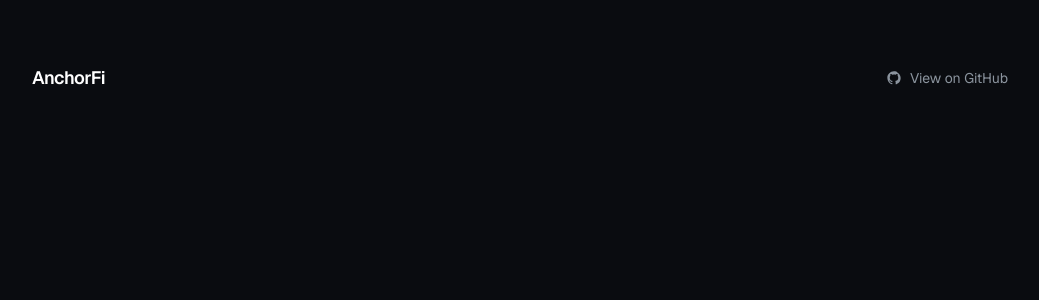
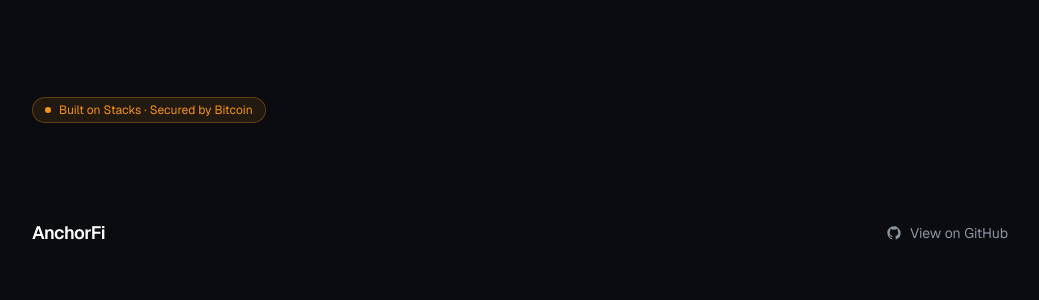
Before and after one commit to thewealthyplace/anchorfi, a Next.js app in the folder frontend/: page / in a window 1280 px wide. Shown: the top 300 px of the page, without its empty margins (120-1159 px from the left). Built offline with nearby package versions, Linux system fonts and the light colour scheme.

Commit message:
feat: add hero Bitcoin/Stacks badge
Renders an orange pill badge with a live-dot indicator reading "Built on Stacks · Secured by Bitcoin" to establish protocol context immediately.

```diff
--- a/frontend/app/page.tsx
+++ b/frontend/app/page.tsx
@@ -51,6 +51,14 @@ export default function Home() {
   return (
     <main className="max-w-5xl mx-auto px-6 py-16 space-y-24">
 
+      {/* Hero */}
+      <section className="space-y-6 pt-8">
+        <div className="inline-flex items-center gap-2 rounded-full border border-[#f7931a]/30 bg-[#f7931a]/10 px-3 py-1 text-xs text-[#f7931a]">
+          <span className="h-1.5 w-1.5 rounded-full bg-[#f7931a]" />
+          Built on Stacks · Secured by Bitcoin
+        </div>
+      </section>
+
       {/* Nav */}
       <nav className="flex items-center justify-between">
         <span className="text-lg font-semibold tracking-tight text-white">AnchorFi</span>
```
